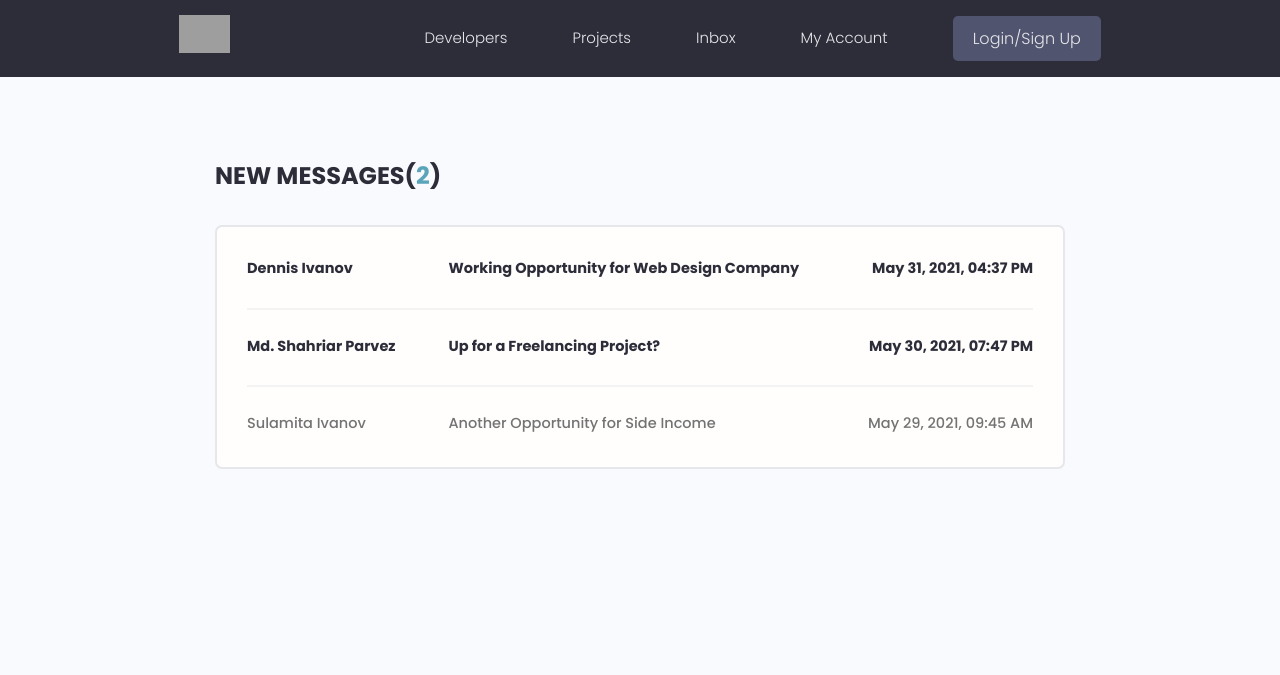
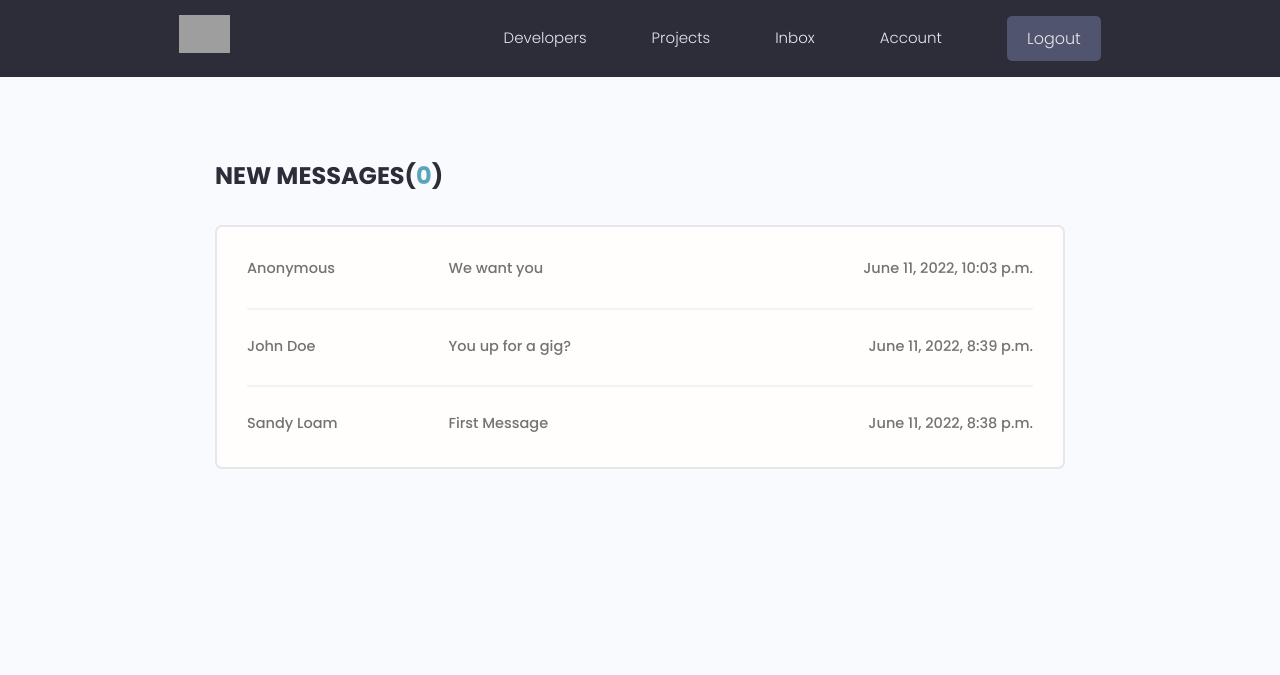
Before and after one commit to bittencourt-lucas/devsearch, a Django app: page /inbox/ in a window 1280 px wide. Shown: the top 675 px of the page. Run offline with Django 3.2, Linux system fonts and the light colour scheme; a user stored in the database is signed in; data comes from the database, SQL or seed files in the repository; both versions use the stored data as it was after the commit; some libraries are stand-ins or nearby versions; grey boxes are pictures that could not be loaded.

Commit message:
Messages

```diff
--- a/projects/templates/projects/project_form.html
+++ b/projects/templates/projects/project_form.html
@@ -5,7 +5,7 @@
 <main class="formPage my-xl">
   <div class="content-box">
     <div class="formWrapper">
-      <a class="backButton" href="#"><i class="im im-angle-left"></i></a>
+      <a class="backButton" href="{% url 'account' %}"><i class="im im-angle-left"></i></a>
       <br>
 
       <form class="form" method="POST" enctype="multipart/form-data">
@@ -20,8 +20,8 @@
         {% endfor %}
 
         <input class="btn btn--sub btn--lg  my-md" type="submit" value="Submit" />
-      </f[orm>
+      </form>
     </div>
   </div>
 </main>
-{% endblock %}
+{% endblock content %}
--- a/templates/navbar.html
+++ b/templates/navbar.html
@@ -15,8 +15,8 @@
   <ul class="header__menu">
     <li class="header__menuItem"><a href="{% url 'profiles_list' %}">Developers</a></li>
     <li class="header__menuItem"><a href="{% url 'projects_list' %}">Projects</a></li>
-    <li class="header__menuItem"><a href="">Inbox</a></li>
     {% if request.user.is_authenticated %}
+    <li class="header__menuItem"><a href="{% url 'inbox' %}">Inbox</a></li>
     <li class="header__menuItem"><a href="{% url 'account' %}">Account</a></li>
     <li class="header__menuItem"><a href="{% url 'logout' %}" class="btn btn--sub">Logout</a></li>
     {% else %}
--- a/users/templates/users/inbox.html
+++ b/users/templates/users/inbox.html
@@ -1,76 +1,24 @@
-<!DOCTYPE html>
-<html lang="en">
+{% extends 'main.html' %}
 
-<head>
-  <meta charset="UTF-8" />
-  <meta http-equiv="X-UA-Compatible" content="IE=edge" />
-  <meta name="viewport" content="width=device-width, initial-scale=1.0" />
-
-  <!-- Favicon -->
-  <link rel="shortcut icon" href="images/favicon.ico" type="image/x-icon" />
-  <!-- Icon - IconMonster -->
-  <link rel="stylesheet" href="https://cdn.iconmonstr.com/1.3.0/css/iconmonstr-iconic-font.min.css" />
-  <!-- Mumble UI -->
-  <link rel="stylesheet" href="uikit/styles/uikit.css" />
-  <!-- Dev Search UI -->
-  <link rel="stylesheet" href="styles/app.css" />
-
-  <title>DevSearch - Connect with Developers!</title>
-</head>
-
-<body>
-  <!-- Header Section -->
-  <header class="header">
-    <div class="container container--narrow">
-      <a href="/" class="header__logo">
-        <img src="images/logo.svg" alt="DevSearch Logo" />
-      </a>
-      <nav class="header__nav">
-        <input type="checkbox" id="responsive-menu" />
-        <label for="responsive-menu" class="toggle-menu">
-          <span>Menu</span>
-          <div class="toggle-menu__lines"></div>
-        </label>
-        <ul class="header__menu">
-          <li class="header__menuItem"><a href="index.html">Developers</a></li>
-          <li class="header__menuItem"><a href="projects.html">Projects</a></li>
-          <li class="header__menuItem"><a href="inbox.html">Inbox</a></li>
-          <li class="header__menuItem"><a href="account.html">My Account</a></li>
-          <li class="header__menuItem"><a href="login.html" class="btn btn--sub">Login/Sign Up</a></li>
-        </ul>
-      </nav>
-    </div>
-  </header>
-
-  <!-- Main Section -->
+{% block content %}
 <main class="inbox my-xl">
   <div class="content-box">
-      <h3 class="inbox__title">New Messages(<span>2</span>)</h3>
+    <h3 class="inbox__title">New Messages(<span>{{ unread_count }}</span>)</h3>
     <ul class="messages">
+      {% for message in list_messages %}
+        {% if message.is_read == False %}
           <li class="message message--unread">
-          <a href="message.html">
-            <span class="message__author">Dennis Ivanov</span>
-            <span class="message__subject">Working Opportunity for Web Design Company</span>
-            <span class="message__date">May 31, 2021, 04:37 PM</span>
+        {% else %}
+          <li class="message">
+        {% endif %}
+            <a href="{% url 'message' message.id %}">
+              <span class="message__author">{{ message.name }}</span>
+              <span class="message__subject">{{ message.subject }}</span>
+              <span class="message__date">{{ message.created }}</span>
             </a>
           </li>
-        <li class="message message--unread">
-          <a href="message.html">
-            <span class="message__author">Md. Shahriar Parvez</span>
-            <span class="message__subject">Up for a Freelancing Project?</span>
-            <span class="message__date">May 30, 2021, 07:47 PM</span>
-          </a>
-        </li>
-        <li class="message">
-          <a href="message.html">
-            <span class="message__author">Sulamita Ivanov</span>
-            <span class="message__subject">Another Opportunity for Side Income</span>
-            <span class="message__date">May 29, 2021, 09:45 AM</span>
-          </a>
-        </li>
+      {% endfor %}
     </ul>
   </div>
 </main>
-</body>
-
-</html>
+{% endblock content %}
--- a/users/templates/users/profile_form.html
+++ b/users/templates/users/profile_form.html
@@ -1,7 +1,6 @@
 {% extends 'main.html' %}
 
 {% block content %}
-
 <!-- Main Section -->
 <main class="formPage my-xl">
   <div class="content-box">
@@ -13,13 +12,11 @@
         {% csrf_token %}
 
         {% for field in form %}
-
         <!-- Input:Text -->
         <div class="form__field">
           <label for="formInput#text">{{ field.label }}</label>
           {{ field }}
         </div>
-
         {% endfor %}
 
         <input class="btn btn--sub btn--lg  my-md" type="submit" value="Submit" />
@@ -27,5 +24,4 @@
     </div>
   </div>
 </main>
-
 {% endblock content %}
--- a/users/templates/users/user-profile.html
+++ b/users/templates/users/user-profile.html
@@ -37,7 +37,9 @@
               </li>
               {% endif %}
             </ul>
-            <a href="#" class="btn btn--sub btn--lg">Send Message </a>
+            {% if request.user.profile.id != profile.id %}
+              <a href="{% url 'create_message' profile.id %}" class="btn btn--sub btn--lg">Send Message </a>
+            {% endif %}
           </div>
         </div>
       </div>
--- a/users/urls.py
+++ b/users/urls.py
@@ -14,4 +14,6 @@
     path('update-skill/<str:pk>/', views.update_skill, name="update_skill"),
     path('delete-skill/<str:pk>/', views.delete_skill, name="delete_skill"),
     path('inbox/', views.inbox, name="inbox"),
+    path('message/<str:pk>/', views.read_message, name="message"),
+    path('send-message/<str:pk>/', views.create_message, name="create_message"),
 ]
--- a/users/views.py
+++ b/users/views.py
@@ -3,8 +3,8 @@
 from django.contrib.auth import login, authenticate, logout
 from django.contrib.auth.decorators import login_required
 from django.contrib.auth.models import User
-from .models import Profile
-from .forms import CustomUserCreationForm, ProfileForm, SkillForm
+from .models import Profile, Message
+from .forms import CustomUserCreationForm, ProfileForm, SkillForm, MessageForm
 from .utils import search_profiles, paginate_profiles
 
 def loginUser(request):
@@ -153,5 +153,44 @@
 
 @login_required(login_url='login')
 def inbox(request):
-    context = {}
+    profile = request.user.profile
+    list_messages = profile.messages.all()
+    unread_count = list_messages.filter(is_read=False).count()
+    context = { 'list_messages': list_messages, 'unread_count': unread_count}
     return render(request, 'users/inbox.html', context)
+
+@login_required(login_url='login')
+def read_message(request, pk):
+    profile = request.user.profile
+    message = profile.messages.get(id=pk)
+    if message.is_read == False:
+        message.is_read = True
+        message.save()
+    context = { 'message': message }
+    return render(request, 'users/message.html', context)
+
+def create_message(request, pk):
+    recipient = Profile.objects.get(id=pk)
+    form = MessageForm()
+
+    try:
+        sender = request.user.profile
+    except:
+        sender = None
+
+    if request.method == 'POST':
+        form = MessageForm(request.POST)
+        if form.is_valid():
+            message = form.save(commit=False)
+            message.sender = sender
+            message.recipient = recipient
+            if sender:
+                message.name = sender.name
+                message.email = sender.email
+            message.save()
+
+            messages.success(request, 'Your message has been successfully sent!')
+            return redirect('user_profile', pk=recipient.id)
+
+    context = {'recipient': recipient, 'form': form}
+    return render(request, 'users/message-form.html', context)
```
Also changed, not shown: users/forms.py (+25 -15 lines), users/templates/users/message-form.html (added, +36 -0 lines), users/templates/users/message.html (added, +15 -0 lines), users/templates/users/skill_form.html (+6 -8 lines), db.sqlite3. Lines whose indentation alone changed are shown as unchanged.
